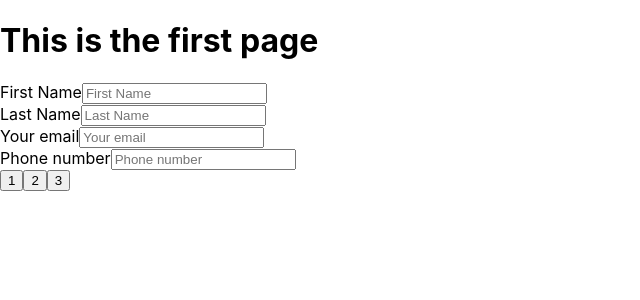
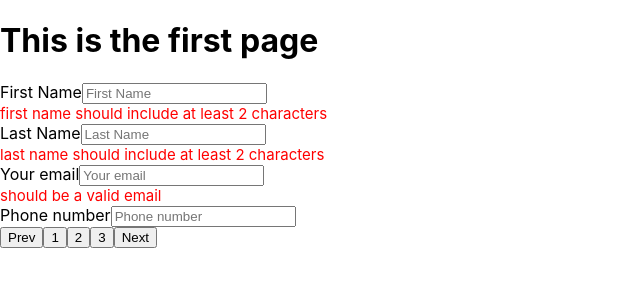
Before and after one commit to davidGasanov/redberry-form-responsive, a React (Create React App) app: page / in a window 1280 px wide. Both pictures are taken after a click on the button "Go to first page". Shown: the top 300 px of the page, without its empty margins (0-640 px from the left). Built offline with nearby package versions, Linux system fonts and the light colour scheme.

Commit message:
added more props and functionality to the Field components

```diff
--- a/src/App.css
+++ b/src/App.css
@@ -42,3 +42,15 @@
 .pagination {
   display: flex;
 }
+
+/* -- Field -- */
+
+.error-message {
+  color: red;
+  font-size: 15px;
+  display: none;
+}
+
+input:invalid ~ span {
+  display: block;
+}
--- a/src/components/pages/Firstpage.js
+++ b/src/components/pages/Firstpage.js
@@ -12,24 +12,31 @@ const Firstpage = ({ data, changeData }) => {
         data={data}
         name={"first_name"}
         label={"First Name"}
+        errorMessage={"first name should include at least 2 characters"}
+        required={true}
       />
       <Field
         changeData={changeData}
         data={data}
         name={"last_name"}
         label={"Last Name"}
+        errorMessage={"last name should include at least 2 characters"}
+        required={true}
       />
       <Field
         changeData={changeData}
         data={data}
         name={"email"}
         label={"Your email"}
+        errorMessage={"should be a valid email"}
+        required={true}
       />
       <Field
         changeData={changeData}
         data={data}
         name={"phone"}
         label={"Phone number"}
+        errorMessage={"needs to be formatted according to georgian standards"}
       />
 
       <Navigation data={data} changeData={changeData} />
--- a/src/components/utils/Field.js
+++ b/src/components/utils/Field.js
@@ -1,6 +1,6 @@
 import React from "react";
 
-const Field = ({ name, data, label, changeData }) => {
+const Field = ({ name, data, label, changeData, errorMessage, required }) => {
   const handleChange = (e) => {
     changeData({ ...data, [e.target.name]: e.target.value });
   };
@@ -8,7 +8,13 @@ const Field = ({ name, data, label, changeData }) => {
   return (
     <div className="form-input">
       <label>{label}</label>
-      <input name={name} placeholder={label} onChange={handleChange} />
+      <input
+        required={required}
+        name={name}
+        placeholder={label}
+        onChange={handleChange}
+      />
+      <span className="error-message">{errorMessage}</span>
     </div>
   );
 };
--- a/src/components/utils/Navigation.js
+++ b/src/components/utils/Navigation.js
@@ -1,11 +1,15 @@
 import React from "react";
 
 const Navigation = ({ data, changeData }) => {
+  const { page } = data;
+
   return (
     <div className="pagination">
+      <button>Prev</button>
       <button>1</button>
       <button>2</button>
       <button>3</button>
+      <button>Next</button>
     </div>
   );
 };
```
